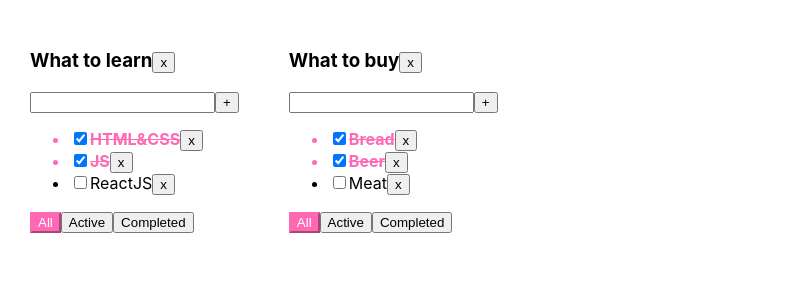
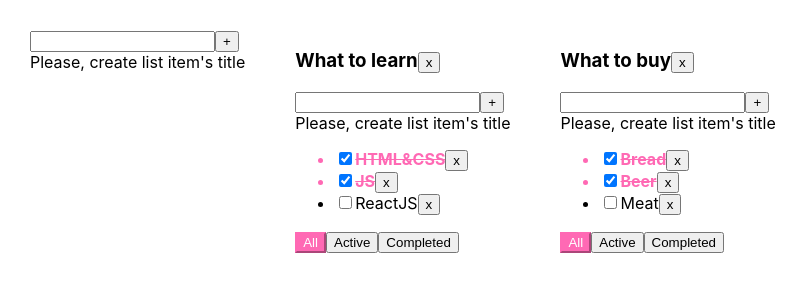
Before and after one commit to NiksKozlov/Todolist, a React (Create React App) app: page / in a window 1280 px wide. Shown: the top 300 px of the page, without its empty margins (0-808 px from the left). Built offline with nearby package versions, Linux system fonts and the light colour scheme.

Commit message:
Code refactoring and add functionality for adding a todolist

```diff
--- /dev/null
+++ b/src/AddItemForm.tsx
@@ -0,0 +1,49 @@
+import React, {ChangeEvent, KeyboardEvent, useState} from 'react';
+
+type AddItemFormPropsType = {
+    addItem: (title: string)=>void
+}
+
+function AddItemForm(props: AddItemFormPropsType) {
+    const [title, setTitle] = useState<string>('')
+    const [error, setError] = useState<boolean>(false)
+
+    const changeTitle = (e: ChangeEvent<HTMLInputElement>) => {
+        if (error) setError(false)
+        setTitle(e.currentTarget.value)
+    }
+    const onKeyDownAddTask = (e: KeyboardEvent<HTMLInputElement>) => {
+        if (e.key === 'Enter') addItem()
+    }
+    const addItem = () => {
+        const trimmedTitle = title.trim()
+        if (trimmedTitle) {
+            props.addItem(trimmedTitle)
+        } else {
+            setError(true)
+        }
+        setTitle('')
+    }
+
+    const userMessage =
+        error
+            ? <div style={{color: 'hotpink'}}>Title is required!</div>
+            : <div>Please, create list item's title</div>
+
+    return (
+        <div>
+            <div>
+                <input
+                    className={error ? 'error' : ''}
+                    value={title}
+                    onChange={changeTitle}
+                    onKeyDown={onKeyDownAddTask}
+                />
+                <button onClick={addItem}>+</button>
+                {userMessage}
+            </div>
+        </div>
+    )
+}
+
+export default AddItemForm;
--- a/src/App.tsx
+++ b/src/App.tsx
@@ -2,6 +2,7 @@ import React, {useState} from 'react';
 import './App.css';
 import {TaskType, Todolist} from './Todolist';
 import {v1} from 'uuid';
+import AddItemForm from './AddItemForm';
 
 export type FilterValuesType = 'all' | 'active' | 'completed'
 type TodoListType = {
@@ -36,39 +37,37 @@ function App() {
     })
 
 
-
     const removeTask = (taskId: string, todoListId: string) => {
         // const todoListsTasks = tasks[todoListId]
         // const updatedTasks = todoListsTasks.filter(t => t.id !== todoListId)
         // const copyTask = {...tasks}
         // copyTask[todoListId] = updatedTasks
         // setTasks(copyTask)
-
-
         setTasks({...tasks, [todoListId]: tasks[todoListId].filter(t => t.id !== taskId)})
     }
 
     const addTask = (title: string, todoListId: string) => {
-        const newTask: TaskType = {id: v1(), title: title, isDone: false}
         // const todoListsTasks = tasks[todoListId]
         // const updatedTasks = [newTask, ...todoListsTasks]
         // const copyTask = {...tasks}
         // copyTask[todoListId] = updatedTasks
         // setTasks(copyTask)
         //
-        setTasks({...tasks,
+        const newTask: TaskType = {id: v1(), title: title, isDone: false}
+        setTasks({
+            ...tasks,
             [todoListId]: [newTask, ...tasks[todoListId]]
         })
     }
 
-    const changeStatus = (taskId: string, isDone: boolean, todoListId: string) => {
+    const changeTaskStatus = (taskId: string, isDone: boolean, todoListId: string) => {
         // const todoListsTasks = tasks[todoListId]
         // const updatedTasks = todoListsTasks.map(t => t.id === taskId ? {...t, isDone: isDone} : t)
         // const copyTask = {...tasks}
         // copyTask[todoListId] = updatedTasks
         // setTasks(copyTask)
-
-        setTasks({...tasks,
+        setTasks({
+            ...tasks,
             [todoListId]: tasks[todoListId].map(t => t.id === taskId ? {...t, isDone: isDone} : t)
         })
     }
@@ -79,6 +78,12 @@ function App() {
 
     const removeTodoList = (todoListId: string) => {
         setTodoLists(todoLists.filter(tl => tl.id !== todoListId))
+    }
+
+    const addTodolist = (title: string) => {
+        const newTodoListId: string = v1()
+        setTodoLists([...todoLists, {id: newTodoListId, title, filter: 'all'}])
+        setTasks({...tasks, [newTodoListId]: []})
     }
 
     //UI:
@@ -97,7 +102,7 @@ function App() {
         const tasks = getTasksForTodolist(tl)
         return (
             <Todolist
-                key = {tl.id}
+                key={tl.id}
                 todoListId={tl.id}
                 filter={tl.filter}
                 title={tl.title}
@@ -105,7 +110,7 @@ function App() {
                 removeTask={removeTask}
                 changeFilter={changeFilter}
                 addTask={addTask}
-                changeStatus={changeStatus}
+                changeStatus={changeTaskStatus}
                 removeTodoList={removeTodoList}
             />
         )
@@ -113,6 +118,7 @@ function App() {
 
     return (
         <div className="App">
+            <AddItemForm addItem={addTodolist} />
             {todoListsComponents}
         </div>
     );
--- a/src/Todolist.tsx
+++ b/src/Todolist.tsx
@@ -1,5 +1,6 @@
 import React, {ChangeEvent, KeyboardEvent, useState} from 'react';
 import {FilterValuesType} from './App';
+import AddItemForm from './AddItemForm';
 
 export type TaskType = {
     id: string
@@ -20,9 +21,6 @@ type PropsType = {
 }
 
 export function Todolist(props: PropsType) {
-
-    const [title, setTitle] = useState<string>('')
-    const [error, setError] = useState<boolean>(false)
     const taskItems = props.tasks.length
         ? props.tasks.map(task => {
             return (
@@ -38,29 +36,12 @@ export function Todolist(props: PropsType) {
         })
         : <span>Tasks list is empty</span>
 
-    const changeTitle = (e: ChangeEvent<HTMLInputElement>) => {
-        if (error) {
-            setError(false)
-        }
-        setTitle(e.currentTarget.value)
-    }
-    const onKeyDownAddTask = (e: KeyboardEvent<HTMLInputElement>) => {
-        if (e.key === 'Enter') addTask()
-    }
-    const addTask = () => {
-        const trimmedTitle = title.trim()
-        if (trimmedTitle) {
-            props.addTask(trimmedTitle, props.todoListId)
-        } else {
-            setError(true)
-        }
-        setTitle('')
+    const addTask = (title: string) => {
+        props.addTask(title, props.todoListId)
     }
     const handlerCreator = (filter: FilterValuesType, todoListId: string) => {
         return () => props.changeFilter(filter, todoListId)
     }
-    const errorMessage = <div style={{color: 'hotpink'}}>Title is required!</div>
-
 
     return (
         <div>
@@ -68,16 +49,7 @@ export function Todolist(props: PropsType) {
                 {props.title}
                 <button onClick={() => props.removeTodoList(props.todoListId)}>x</button>
             </h3>
-            <div>
-                <input
-                    className={error ? 'error' : ''}
-                    value={title}
-                    onChange={changeTitle}
-                    onKeyDown={onKeyDownAddTask}
-                />
-                <button onClick={addTask}>+</button>
-                {error && errorMessage}
-            </div>
+            <AddItemForm addItem={addTask} />
             <ul>
                 {taskItems}
             </ul>
```
